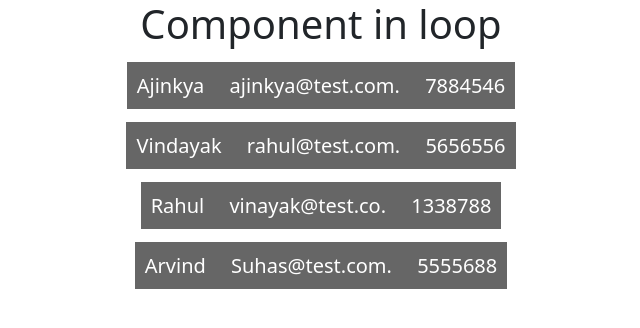
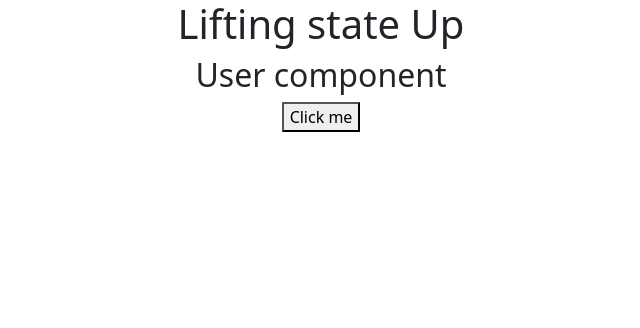
Before and after one commit to gulhaneaj007/reactapp, a React (Create React App) app: page / in a window 1280 px wide. Shown: the top 328 px of the page, without its empty margins (319-959 px from the left). Built offline with nearby package versions, Linux system fonts and the light colour scheme.

Commit message:
Lifting state Up

```diff
--- a/src/App.js
+++ b/src/App.js
@@ -1,26 +1,21 @@
 import React from "react";
-// import { Table } from "react-bootstrap";
-import User from "./User";
+import Userchild from "./Userchild";
 import "./App.css";
 function App() {
-  const user = [
-    {name: "Ajinkya", email: "ajinkya@test.com.",no: 7884546},
-    {name: "Vindayak",email: "rahul@test.com.",no: 5656556},
-    {name: "Rahul",email: "vinayak@test.co.",no: 1338788},
-    {name: "Arvind",email: "Suhas@test.com.",no: 5555688},
-  ];
+  // const user = [
+  //   { name: "Ajinkya", email: "ajinkya@test.com.", no: 7884546 },
+  //   { name: "Vindayak", email: "rahul@test.com.", no: 5656556 },
+  //   { name: "Rahul", email: "vinayak@test.co.", no: 1338788 },
+  //   { name: "Arvind", email: "Suhas@test.com.", no: 5555688 },
+  // ];
+function parentAlert(param){
+  alert(param.Name+' '+param.email)
+}
   return (
     <>
       <div className="App container">
-        <h1>Component in loop</h1>
-
-        {
-          user.map((item,index)=>
-             <User   data={item}/>
-
-
-          )
-        }
+       <h1>Lifting state Up</h1>
+        <Userchild alert={parentAlert}/>
       </div>
     </>
   );
--- a/src/User.js
+++ /dev/null
@@ -1,11 +0,0 @@
-import React from "react";
-
-export default function User(props) {
-  return (
-    <div>
-      <span> {props.data.name}</span>
-      <span> {props.data.email}</span>
-      <span> {props.data.no}</span>
-    </div>
-  );
-}
--- /dev/null
+++ b/src/Userchild.js
@@ -0,0 +1,12 @@
+import React from "react";
+
+export default function Userchild(props) {
+
+    const data={Name: "Ajinkya Gulhane",email:"ajinkya@gmail.com"}
+  return (
+    <div>
+      <h2>User component</h2>
+      <button onClick={()=>props.alert(data)}>Click me</button>
+    </div>
+  );
+}
```
